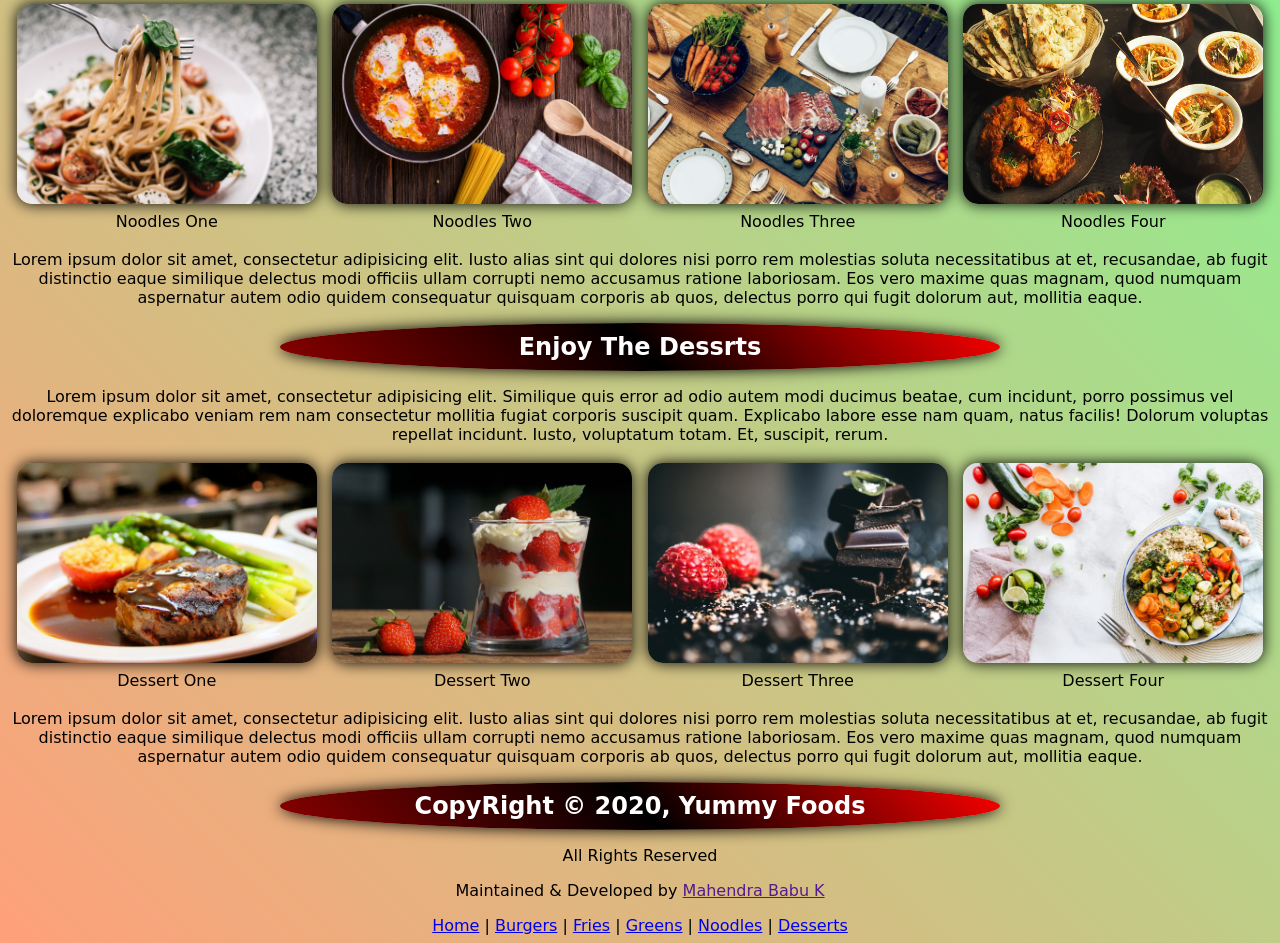
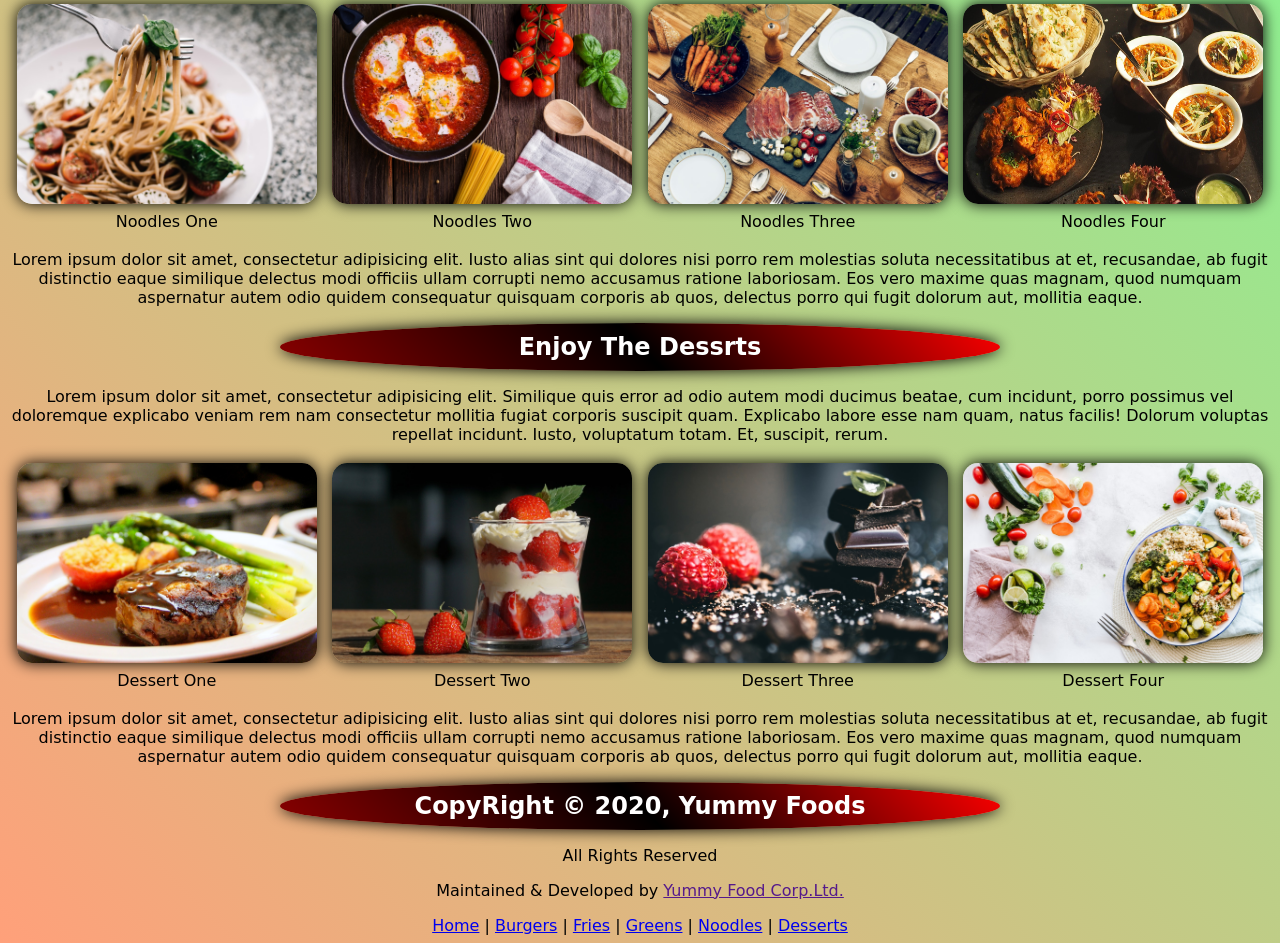
Before and after one commit to Mahendrababuk/FoodWebsite, a plain HTML site: page index.html in a window 1280 px wide. Shown: the part 2217-3160 px from the top of the page. Drawn offline with Linux system fonts and the light colour scheme.

Commit message:
Update index.html

```diff
--- a/index.html
+++ b/index.html
@@ -191,7 +191,7 @@
        <h2>CopyRight &copy; 2020, Yummy Foods</h2>
        <p>All Rights Reserved</p>
        <p>Maintained & Developed by
-       <a href="">Mahendra Babu K</a>
+       <a href="">Yummy Food Corp.Ltd.</a>
        </p>
    </div>
    <!-- Main Navigation -->
```
